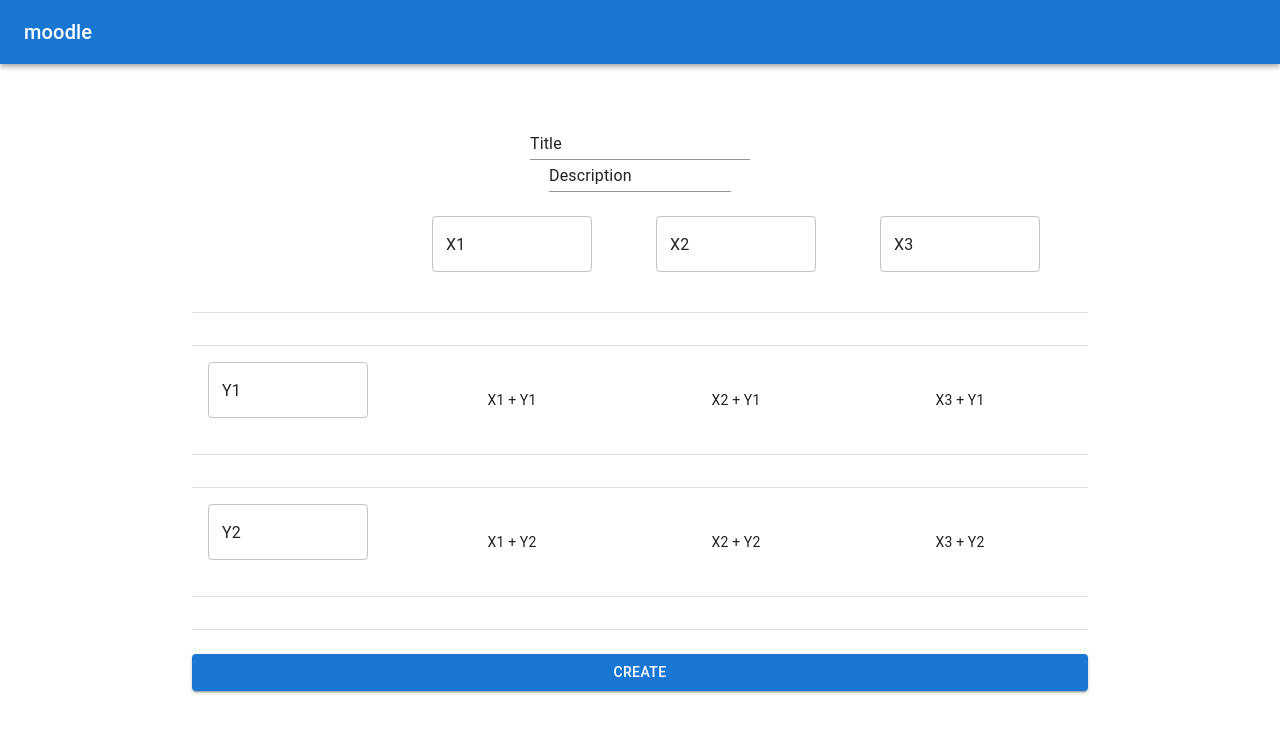
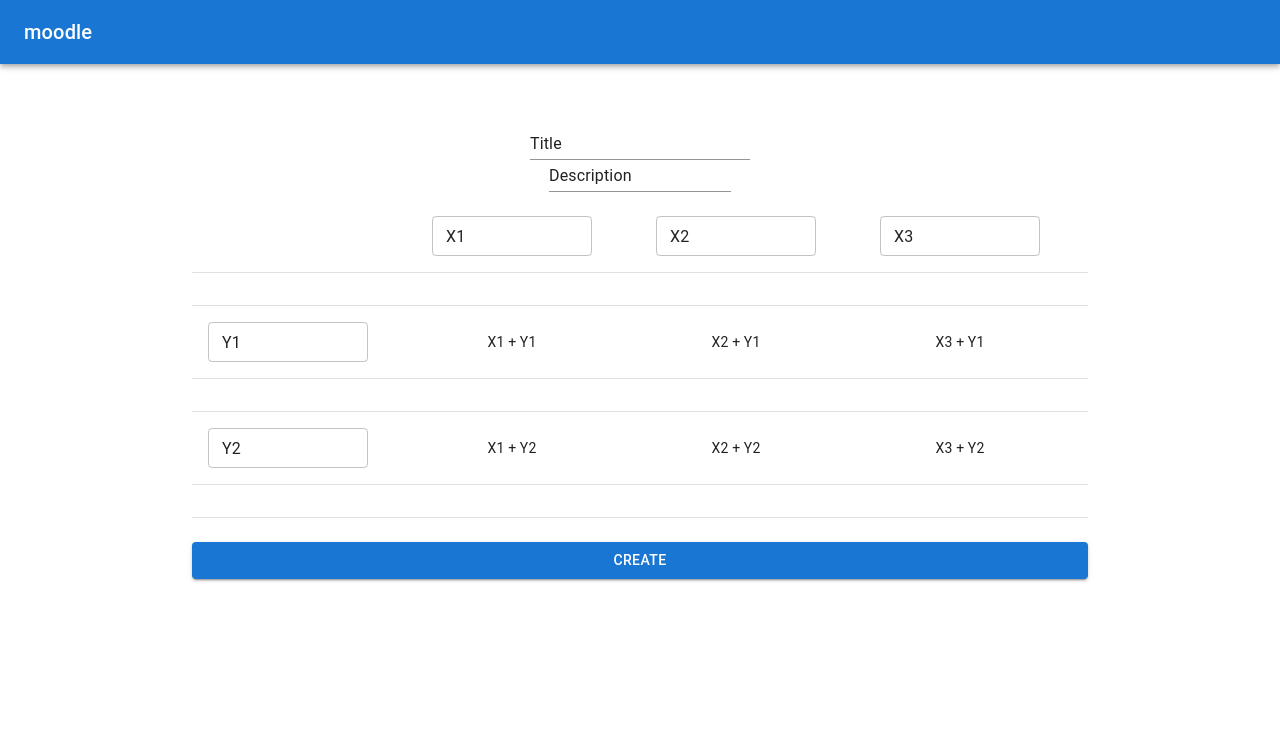
Before and after one commit to meipp/oodle-frontend, a React (Create React App) app: page /poll/matrix in a window 1280 px wide. Shown: the top 732 px of the page. Built offline with nearby package versions, Linux system fonts and the light colour scheme; the HTML template or start-up script is replaced by a standard one; what @fortawesome/fontawesome would draw is missing.

Commit message:
Add InputAdornment to EditableColumnTitle, remove onAdd

```diff
--- a/public/index.html
+++ b/public/index.html
@@ -25,6 +25,7 @@
       Learn how to configure a non-root public URL by running `npm run build`.
     -->
     <title>oodle</title>
+    <link rel="stylesheet" href="%PUBLIC_URL%/style.css">
   </head>
   <body>
     <noscript>You need to enable JavaScript to run this app.</noscript>
--- /dev/null
+++ b/public/style.css
@@ -0,0 +1,3 @@
+.adornment-no-padding div {
+    padding-right: 0;
+}
--- a/src/components/PollCreation/EditableColumnTitle.jsx
+++ b/src/components/PollCreation/EditableColumnTitle.jsx
@@ -1,9 +1,9 @@
 import * as React from "react";
-import { Box, Button, Stack } from "@mui/material";
+import { Button, InputAdornment } from "@mui/material";
 import TextField from "@mui/material/TextField";
 import { FontAwesomeIcon } from "@fortawesome/react-fontawesome";
 
-export default function EditableColumnTitle({initialValue, setValue, onAdd, onDelete}) {
+export default function EditableColumnTitle({initialValue, setValue, onDelete}) {
   const [state, setState] = React.useState(initialValue);
 
   function onChange(e) {
@@ -13,27 +13,29 @@ export default function EditableColumnTitle({initialValue, setValue, onAdd, onDe
 
   return (
     <>
-      <Box>
-        <Stack>
-          <TextField
-            value={state}
-            onChange={onChange}
-            sx={{
-              width: "10rem"
-            }}
-          />
+      <TextField
+        className="adornment-no-padding"
+        value={state}
+        onChange={onChange}
+        size="small"
+        sx={{
+          width: "10rem",
+        }}
 
-          <Box>
-            <Button onClick={onDelete}>
+        InputProps={{
+          endAdornment:
+          <InputAdornment position="end" sx={{
+            m: 0,
+            p: 0
+          }}>
+            <Button onClick={onDelete} sx={{
+              minWidth: "32px",
+            }}>
               <FontAwesomeIcon icon="trash-alt" />
             </Button>
-
-            <Button onClick={onAdd}>
-              <FontAwesomeIcon icon="plus" />
-            </Button>
-          </Box>
-        </Stack>
-      </Box>
+          </InputAdornment>
+        }}
+      />
     </>
   );
 }
```
